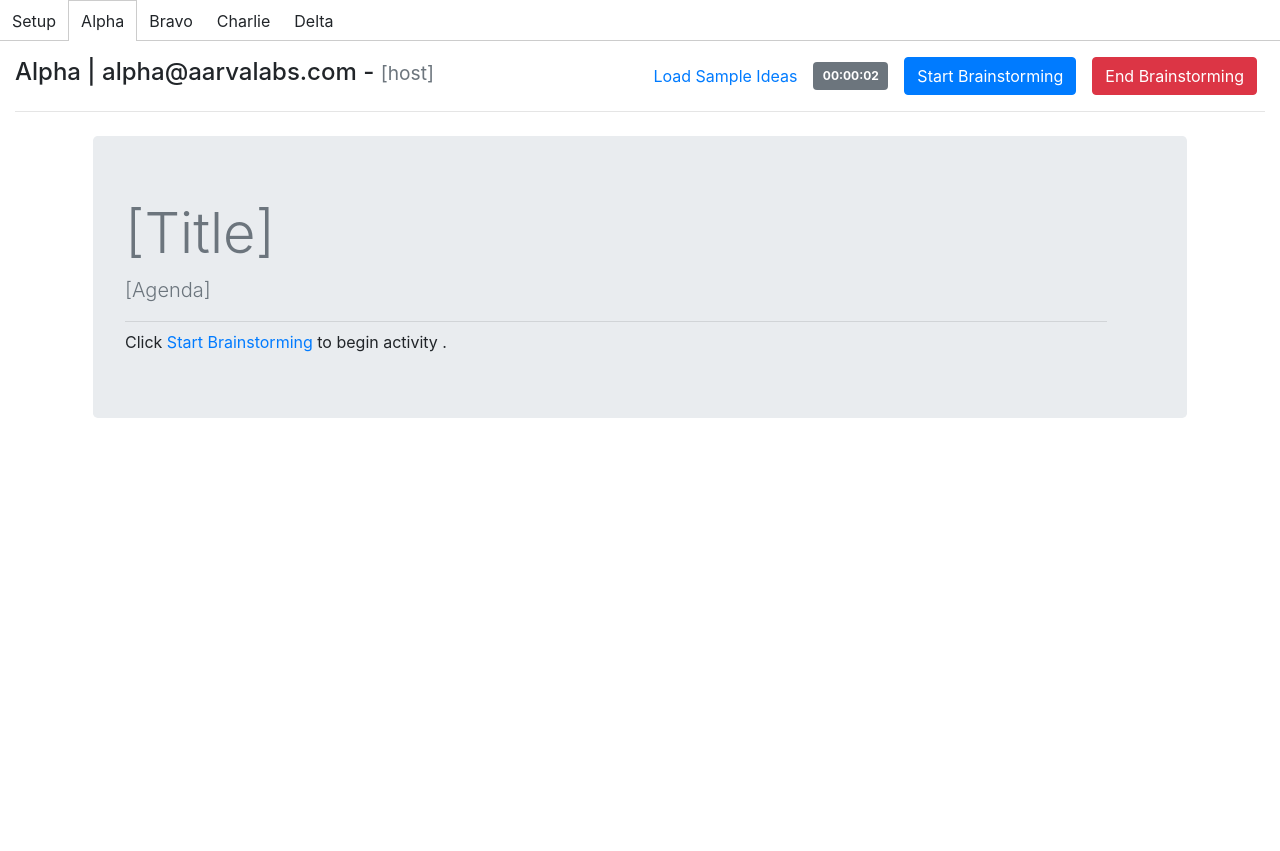
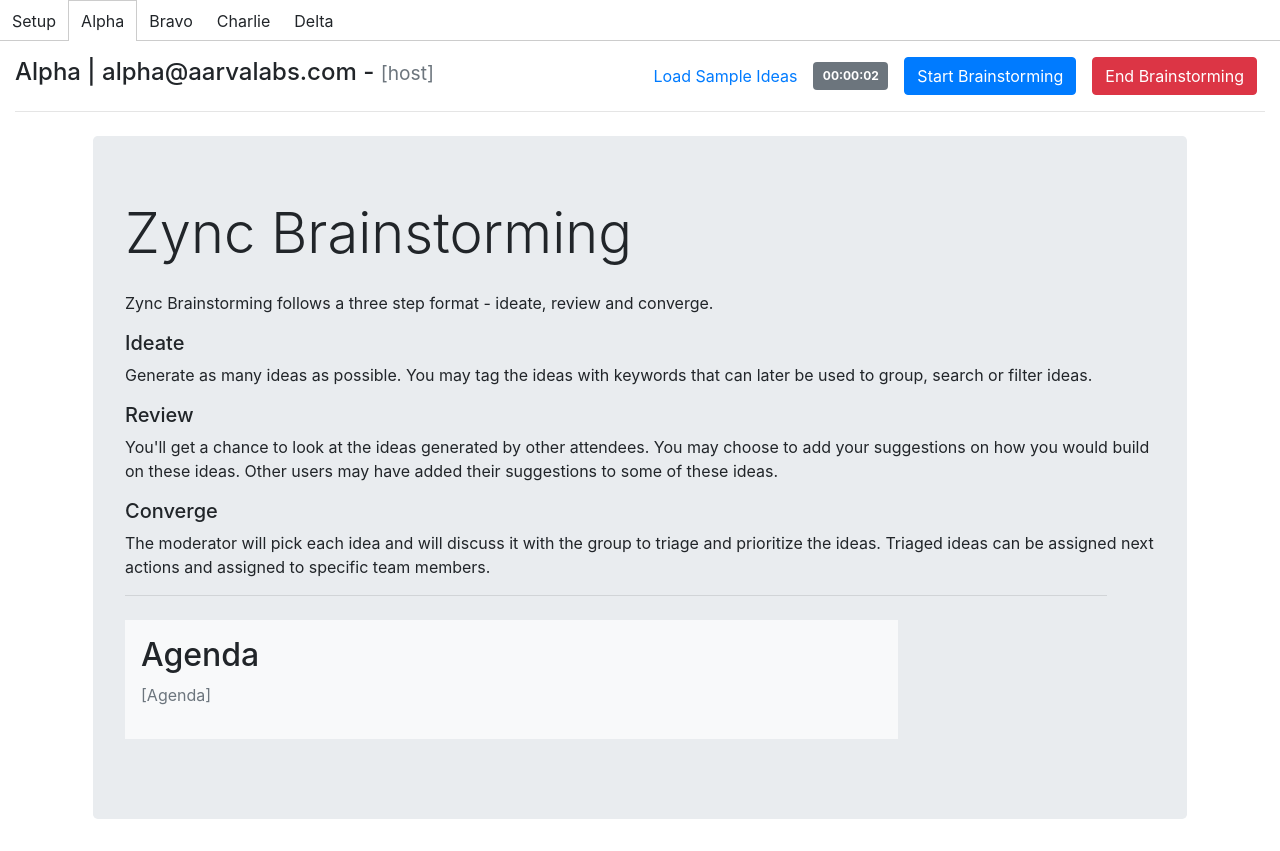
Before and after one commit to santhoshsram/zync-activity-sandbox, a React (Create React App) app: page / in a window 1280 px wide. Both pictures are taken after a click on the element "Alpha". Before the commit the page ends 800 px from the top, so only its background shows below. Built offline with nearby package versions, Linux system fonts and the light colour scheme.

Commit message:
added splash page and instructions at each step. 1. Added a splash page that gives an overview of the brainstorming process. 2. Added an InstructionsModal component to show instructions at the start of each step. 3. As of this change, InstructionsModal is used only for the ideation step.

```diff
--- a/src/brainstorm/Brainstorm.jsx
+++ b/src/brainstorm/Brainstorm.jsx
@@ -148,10 +148,9 @@ const activityReducer = (state, action) => {
 }
 
 const Activity = ({ activity, users, user, dispatch }) => {
-  const { ideas } = activity || {}
+  const { ideas, details } = activity || {}
   const { settings } = activity || {}
-  const { seeEveryonesIdeas } = settings || false
-  const { meetingInfo } = settings || {}
+  const { seeEveryonesIdeas, showStepwiseInstructions } = settings || false
   const { userId } = user || {}
 
   return (
@@ -170,7 +169,7 @@ const Activity = ({ activity, users, user, dispatch }) => {
           {(() => {
             switch (activity.currentStage) {
               case BRAINSTORM_NOT_STARTED: {
-                return <NotStarted user={user} meetingInfo={meetingInfo} />
+                return <NotStarted user={user} details={details} />
               }
               case BRAINSTORM_IDEATE: {
                 return (
@@ -178,6 +177,7 @@ const Activity = ({ activity, users, user, dispatch }) => {
                     user={user}
                     ideas={ideas}
                     seeEveryonesIdeas={seeEveryonesIdeas}
+                    showInstructions={showStepwiseInstructions}
                     onAddClicked={(ideaContent) => {
                       dispatch(addIdea(ideaContent, userId))
                     }}
@@ -230,30 +230,16 @@ const Activity = ({ activity, users, user, dispatch }) => {
 }
 
 const Settings = ({ settings, setLaunchSettings }) => {
-  const { seeEveryonesIdeas, meetingInfo } = settings || {}
-  const { title, agenda } = meetingInfo
+  const { seeEveryonesIdeas, showStepwiseInstructions } = settings || {}
 
-  const toggle = () => {
+  const toggleSeeEveryonesIdeas = () => {
     setLaunchSettings({ ...settings, seeEveryonesIdeas: !seeEveryonesIdeas })
   }
 
-  const updateTitle = (title) => {
+  const toggleShowStepwiseInstructions = () => {
     setLaunchSettings({
       ...settings,
-      meetingInfo: {
-        ...meetingInfo,
-        title: title
-      }
-    })
-  }
-
-  const updateAgenda = (agenda) => {
-    setLaunchSettings({
-      ...settings,
-      meetingInfo: {
-        ...meetingInfo,
-        agenda: agenda
-      }
+      showStepwiseInstructions: !showStepwiseInstructions
     })
   }
 
@@ -271,26 +257,10 @@ const Settings = ({ settings, setLaunchSettings }) => {
         }}
       >
         <label>Everyone see&rsquo;s everyone&rsquo;s ideas</label>
-        <Switch checked={seeEveryonesIdeas} onChange={toggle}></Switch>
-      </div>
-      <hr />
-      <div
-        className="mb-2"
-        style={{
-          width: "100%",
-          display: "flex",
-          justifyContent: "space-between"
-        }}
-      >
-        <label>Title</label>
-        <input
-          className="border border-secondary px-2 py-1"
-          style={{ width: "70%" }}
-          contentEditable
-          suppressContentEditableWarning
-          placeholder="Brainstorm title..."
-          defaultValue={title}
-          onBlur={(event) => updateTitle(event.target.value)}
+        <Switch
+          id="seeEveryonesIdeas"
+          checked={seeEveryonesIdeas}
+          onChange={toggleSeeEveryonesIdeas}
         />
       </div>
       <div
@@ -300,17 +270,14 @@ const Settings = ({ settings, setLaunchSettings }) => {
           justifyContent: "space-between"
         }}
       >
-        <label>Agenda</label>
-        <textarea
-          className="border border-secondary px-2 py-1"
-          style={{ width: "70%" }}
-          contentEditable
-          suppressContentEditableWarning
-          placeholder="Brainstorm genda..."
-          defaultValue={agenda}
-          onBlur={(event) => updateAgenda(event.target.value)}
+        <label>Show instructrions at the beginning of each step</label>
+        <Switch
+          id="showStepwiseInstructions"
+          checked={showStepwiseInstructions}
+          onChange={toggleShowStepwiseInstructions}
         />
       </div>
+      <hr />
     </div>
   )
 }
@@ -322,7 +289,7 @@ const Summary = ({ activity, users, user }) => {
 const activityListing = {
   activityId: "ZyncBrainstorming",
   details: {
-    title: "Brainstorming Activity",
+    title: "Zync Brainstorming",
     description: "Virtual brainstorming made effective.",
     icon: "https://aarvalabs.imfast.io/mydawn/activiity_icon.png"
   },
@@ -330,12 +297,8 @@ const activityListing = {
     videoLayout: "docked", // This should be either 'docked' or 'minimized' which tells how the video hub should be when your activity is launched
     // You can add other settings over here
     seeEveryonesIdeas: false,
-    meetingInfo: {
-      title: "",
-      agenda: ""
-    }
+    showStepwiseInstructions: true
   },
-
   currentStage: BRAINSTORM_NOT_STARTED,
   roundRobinInfo: {
     userIdQ: [],
--- a/src/brainstorm/Ideate.jsx
+++ b/src/brainstorm/Ideate.jsx
@@ -1,20 +1,30 @@
 import React from "react"
 import IdeasListing from "./IdeasListing"
 import AddNewIdea from "./AddNewIdea"
+import InstructionsModal from "./InstructionsModal"
 import { ideasOfUser } from "./ideaSelectors"
+
+const ideateInstructions = [
+  "Add as many ideas as possible in the available time.",
+  "Just type your idea and use the Enter key to add your idea, if you'd like to avoid using the mouse.",
+  "You may add tags to ideas to search, filter and group ideas later. Tags can be separated by a space or a comma."
+]
 
 const Ideate = ({
   user,
   ideas,
   seeEveryonesIdeas,
+  showInstructions,
   onAddClicked,
   deleteIdeaHandler,
   updateIdeaHandler
 }) => {
   const { userId } = user
+  const modalId = "ideateInstructionsModal"
+
   return (
     <>
-      <h3>Add your ideas</h3>
+      <h3>Ideate</h3>
       <hr />
       <AddNewIdea onAddClicked={onAddClicked} />
       <IdeasListing
@@ -25,6 +35,10 @@ const Ideate = ({
         deleteIdeaHandler={deleteIdeaHandler}
         updateIdeaHandler={updateIdeaHandler}
       />
+      {/* Instructions Modal */}
+      {showInstructions && (
+        <InstructionsModal instructions={ideateInstructions} id={modalId} />
+      )}
     </>
   )
 }
--- /dev/null
+++ b/src/brainstorm/InstructionsModal.jsx
@@ -0,0 +1,56 @@
+import React, { useEffect } from "react"
+import $ from "jquery"
+
+const InstructionsModal = ({ instructions, id }) => {
+  const instrListItems = instructions.map((instr, idx) => (
+    <li key={idx}>{instr}</li>
+  ))
+
+  useEffect(() => {
+    $(`#${id}`).modal("show")
+  }, [id])
+
+  return (
+    <>
+      <div
+        className="modal"
+        id={id}
+        tabIndex="-1"
+        role="dialog"
+        aria-labelledby="ideateInstructionsCenteredLabel"
+        aria-hidden="true"
+      >
+        <div className="modal-dialog modal-dialog-centered" role="document">
+          <div className="modal-content">
+            <div className="modal-header">
+              <h5>Ideate Instructions</h5>
+              <button
+                type="button"
+                className="close"
+                data-dismiss="modal"
+                aria-label="Close"
+              >
+                <span aria-hidden="true">&times;</span>
+              </button>
+            </div>
+
+            <div className="modal-body">
+              <ol>{instrListItems}</ol>
+            </div>
+            <div className="modal-footer">
+              <button
+                type="button"
+                className="btn btn-primary"
+                data-dismiss="modal"
+              >
+                OK
+              </button>
+            </div>
+          </div>
+        </div>
+      </div>
+    </>
+  )
+}
+
+export default InstructionsModal
--- a/src/brainstorm/NotStarted.jsx
+++ b/src/brainstorm/NotStarted.jsx
@@ -1,8 +1,9 @@
 import React from "react"
 
-const NotStarted = ({ user, meetingInfo }) => {
+const NotStarted = ({ user, details }) => {
   const { role } = user
-  const { title, agenda } = meetingInfo
+  const { title, agenda = "" } = details
+
   /*
     XXX TODO:
     Instead of comparing role directly to a string "host" the values for
@@ -11,23 +12,48 @@ const NotStarted = ({ user, meetingInfo }) => {
     */
   return (
     <div className="jumbotron">
-      <h1 className="display-4" contentEditable suppressContentEditableWarning>
+      <h1 className="display-4">
         {title === "" ? <span className="text-secondary">[Title]</span> : title}
       </h1>
-      <p className="lead" contentEditable suppressContentEditableWarning>
+      <p className="pt-3">
+        {/* XXX TODO: Move hard coded instructions from here to activityListing or
+        some other location. */}
+        Zync Brainstorming follows a three step format - ideate, review and
+        converge.
+      </p>
+      <h5>Ideate</h5>
+      <p>
+        Generate as many ideas as possible. You may tag the ideas with keywords
+        that can later be used to group, search or filter ideas.
+      </p>
+      <h5>Review</h5>
+      <p>
+        You'll get a chance to look at the ideas generated by other attendees.
+        You may choose to add your suggestions on how you would build on these
+        ideas. Other users may have added their suggestions to some of these
+        ideas.
+      </p>
+      <h5>Converge</h5>
+      <p>
+        The moderator will pick each idea and will discuss it with the group to
+        triage and prioritize the ideas. Triaged ideas can be assigned next
+        actions and assigned to specific team members.
+      </p>
+      <hr className="mb-4 mt-3 mr-5" />
+      <div
+        className="container-flex bg-light p-3 mb-3"
+        style={{ width: "75%" }}
+      >
+        <h2>Agenda</h2>
+        <p>
           {agenda === "" ? (
             <span className="text-secondary">[Agenda]</span>
           ) : (
             agenda
           )}
         </p>
-      <hr className="my-2 mr-5" />
-      {role === "host" ? (
-        <div>
-          Click <span className="text-primary">Start Brainstorming</span> to
-          begin activity .
       </div>
-      ) : (
+      {role !== "host" && (
         <div>
           Host has not started the brainstorming activity yet. Please wait.
         </div>
```
Lines whose indentation alone changed are shown as unchanged.
